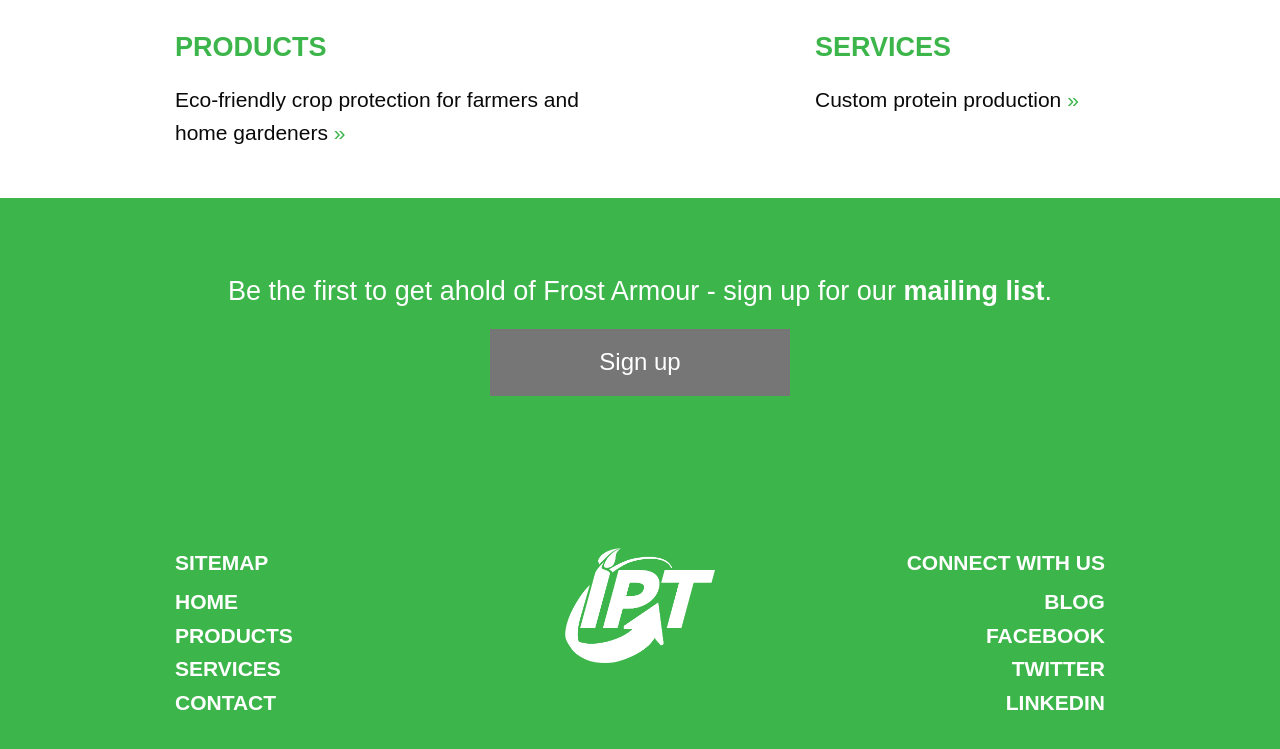
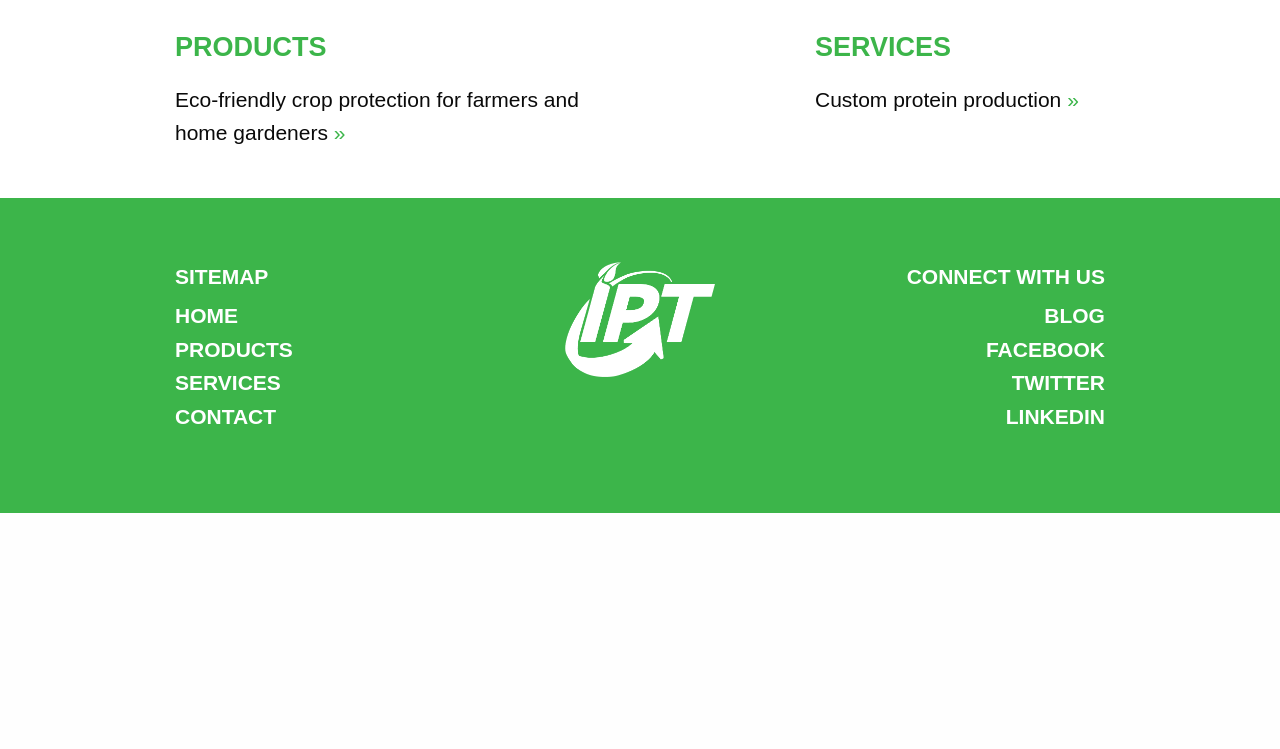
Before and after one commit to eclaidley/IPT-website, a plain HTML site: page index.html in a window 1280 px wide. Shown: the part 1555-2304 px from the top of the page. After the commit the page ends 2068 px from the top, so only its background shows below. Drawn offline with nearby package versions, Linux system fonts and the light colour scheme.

Commit message:
remove call to action section

```diff
--- a/index.html
+++ b/index.html
@@ -65,13 +65,6 @@
       </div>
     </div>
 
-    <div id="home-calltoaction">
-      <div class="grid-container">
-        <p>Be the first to get ahold of Frost Armour - sign up for our <strong>mailing list</strong>.</p>
-        <p><a href="#" class="button large secondary" style="min-width: 300px; font-size: 24px;">Sign up</a></p>
-      </div>
-    </div>
-
     <footer class="bottom-bar">
       <div class="grid-container">
         <div class="grid-x grid-padding-x">
```
